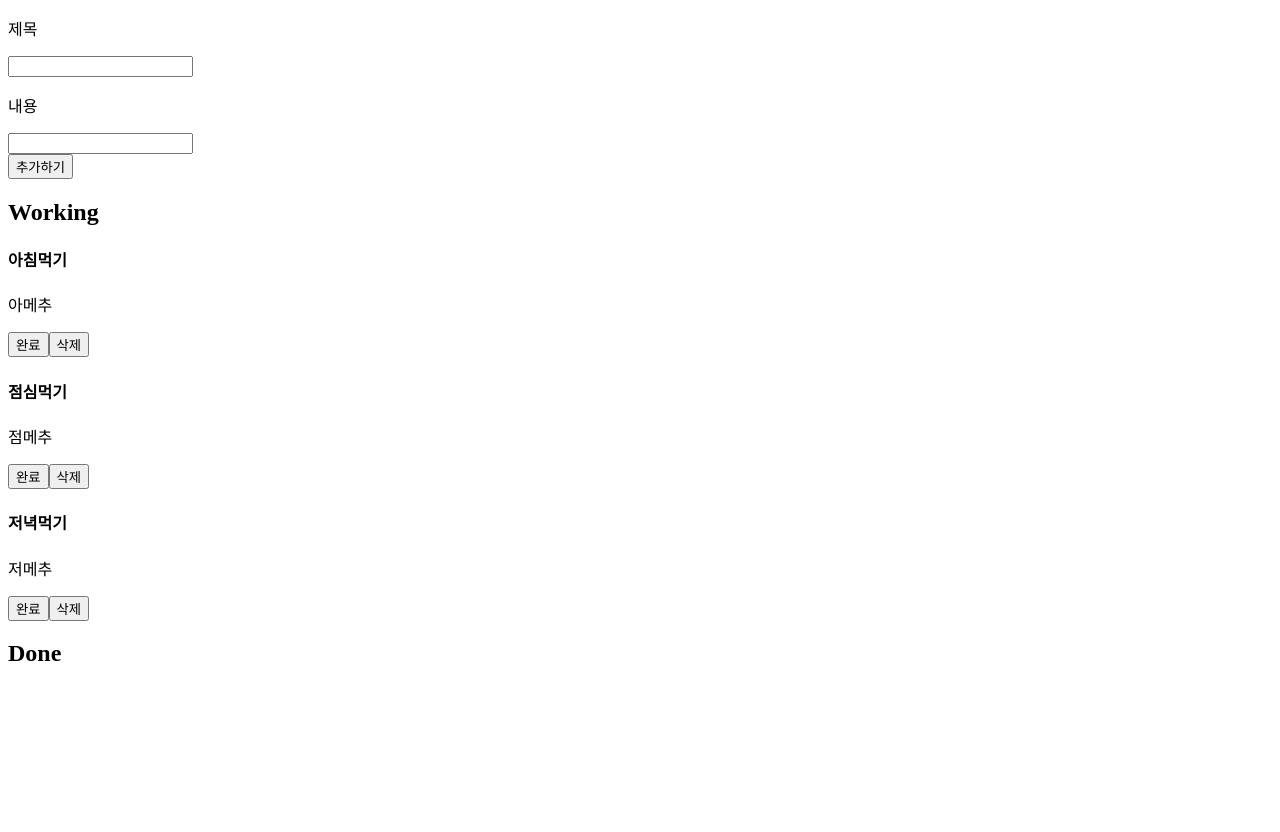
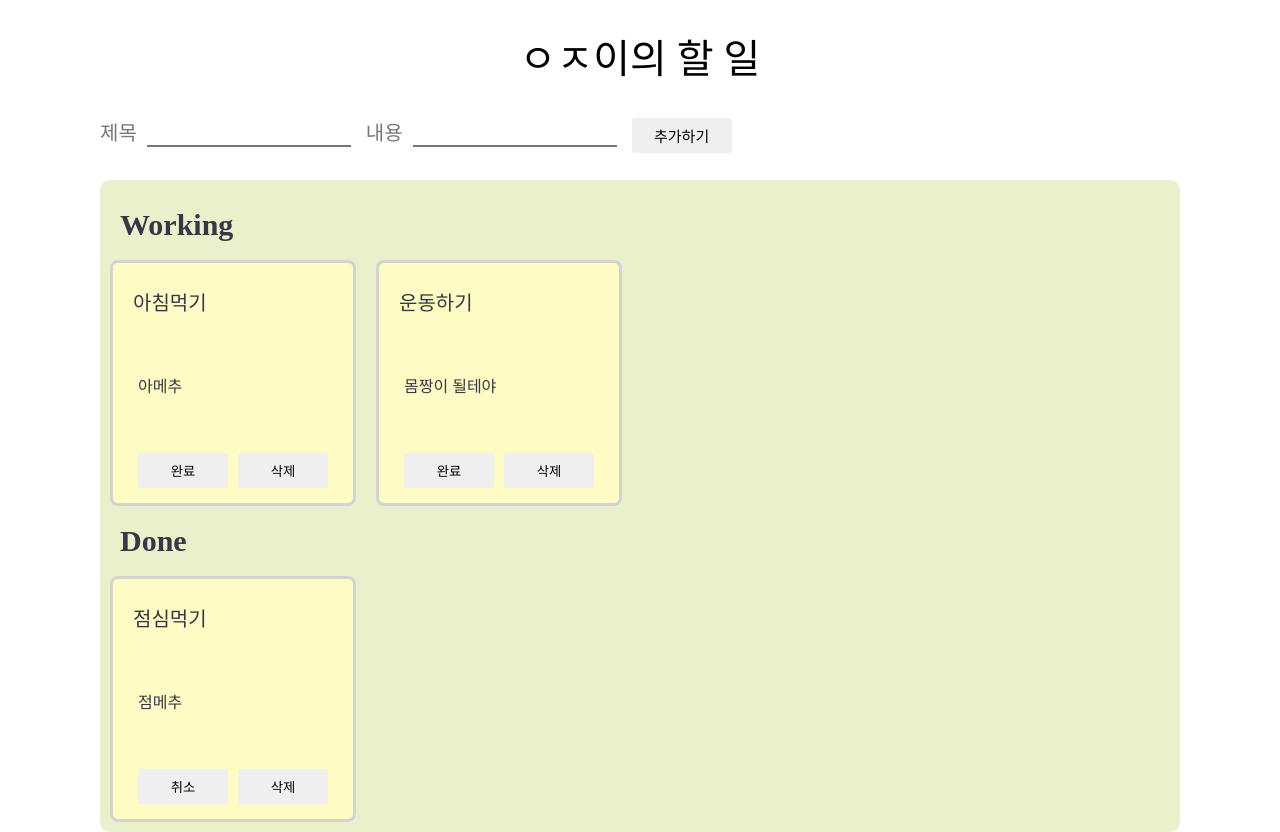
Before and after one commit to 2njeong/ts_todolist, a React (Vite) app: page / in a window 1280 px wide. Before the commit the page ends 800 px from the top, so only its background shows below. Built offline with nearby package versions, Linux system fonts and the light colour scheme; data requests are answered from the project's data file.

Commit message:
Style: 스타일 추가

```diff
--- a/db.json
+++ b/db.json
@@ -10,12 +10,12 @@
       "id": "5b8c",
       "title": "점심먹기",
       "content": "점메추",
-      "isDone": false
+      "isDone": true
     },
     {
-      "id": "304c",
-      "title": "저녁먹기",
-      "content": "저메추",
+      "id": "baa5",
+      "title": "운동하기",
+      "content": "몸짱이 될테야",
       "isDone": false
     }
   ]
--- a/package.json
+++ b/package.json
@@ -18,7 +18,8 @@
     "react": "^18.2.0",
     "react-dom": "^18.2.0",
     "react-redux": "^9.1.0",
-    "react-router-dom": "^6.22.2"
+    "react-router-dom": "^6.22.2",
+    "styled-components": "^6.1.8"
   },
   "devDependencies": {
     "@types/react": "^18.2.56",
--- a/src/App.tsx
+++ b/src/App.tsx
@@ -5,6 +5,7 @@ import { ReactNode, Suspense, useEffect } from "react";
 import { getTodolist } from "./reduxStore/modules/todolistSlice";
 import { useAppDispatch } from "./reduxHooks";
 import MakeTodo from "./components/MakeTodo";
+import styled from "styled-components";
 
 function App(): ReactNode {
   const dispatch = useAppDispatch();
@@ -19,12 +20,22 @@ function App(): ReactNode {
   return (
     <>
       <Suspense fallback={<div>로딩중..</div>}>
+        <h1>ㅇㅈ이의 할 일</h1>
         <MakeTodo />
-        <Working />
-        <Done />
+        <ListDiv>
+          <Working />
+          <Done />
+        </ListDiv>
       </Suspense>
     </>
   );
 }
 
 export default App;
+
+const ListDiv = styled.div`
+  background-color: #eaefcc;
+  padding: 10px;
+  margin-top: 20px;
+  border-radius: 10px;
+`;
--- /dev/null
+++ b/src/Globalstyle.ts
@@ -0,0 +1,67 @@
+import { createGlobalStyle } from "styled-components";
+
+const GlobalStyle = createGlobalStyle`
+html, body, div, span, applet, object, iframe,
+h1,h2, h3, h4, h5, h6, p, blockquote, pre,
+a, abbr, acronym, address, big, cite, code,
+del, dfn, em, img, ins, kbd, q, s, samp,
+small, strike, strong, sub, sup, tt, var,
+b, u, i, center,
+dl, dt, dd, ol, ul, li,
+fieldset, form, label, legend,
+table, caption, tbody, tfoot, thead, tr, th, td,
+article, aside, canvas, details, embed,
+figure, figcaption, footer, header, hgroup,
+menu, nav, output, ruby, section, summary,
+time, mark, audio, video {
+	margin: 0;
+	padding: 0;
+	border: 0;
+	font-size: 100%;
+	font: inherit;
+	vertical-align: baseline;
+}
+/* HTML5 display-role reset for older browsers */
+article, aside, details, figcaption, figure,
+footer, header, hgroup, menu, nav, section {
+	display: block;
+}
+body {
+	line-height: 1;
+}
+ol, ul {
+	list-style: none;
+}
+blockquote, q {
+	quotes: none;
+}
+blockquote:before, blockquote:after,
+q:before, q:after {
+	content: '';
+	content: none;
+}
+table {
+	border-collapse: collapse;
+	border-spacing: 0;
+}
+#root{
+    width: 1080px;
+    margin: 0 auto;
+}
+button{
+    cursor: pointer;
+}
+h1{
+    font-weight: 550;
+    font-size: 40px;
+    margin: 40px 10px;
+    text-align: center;
+}
+h2{
+    font-weight: 550;
+    font-size: 30px;
+    margin: 20px 10px;
+}
+`;
+
+export default GlobalStyle;
--- a/src/components/Done.tsx
+++ b/src/components/Done.tsx
@@ -1,12 +1,19 @@
+import styled from "styled-components";
 import Todolist from "./Todolist";
 
 const Done = () => {
   return (
-    <>
+    <DoneDiv>
       <h2>Done</h2>
       <Todolist isDone={true} />
-    </>
+    </DoneDiv>
   );
 };
 
 export default Done;
+
+const DoneDiv = styled.div`
+  display: flex;
+  flex-direction: column;
+  color: #343945;
+`;
--- a/src/components/MakeTodo.tsx
+++ b/src/components/MakeTodo.tsx
@@ -1,6 +1,7 @@
 import { FormEvent } from "react";
 import { useAddTodo, useInput } from "../customhook";
 import { Todo } from "../api";
+import styled from "styled-components";
 
 const MakeTodo = () => {
   const [title, titleHandler, clearTitle] = useInput();
@@ -16,19 +17,63 @@ const MakeTodo = () => {
   };
 
   return (
-    <form onSubmit={(e: FormEvent<HTMLFormElement>) => e.preventDefault()}>
-      <div>
-        <p>제목</p>
-        <input value={title} onChange={titleHandler}></input>
-      </div>
-      <div>
-        <p>내용</p>
-        <input value={content} onChange={contentHandler}></input>
-      </div>
+    <FormDiv>
+      <MakeTodoForm
+        onSubmit={(e: FormEvent<HTMLFormElement>) => e.preventDefault()}
+      >
+        <div>
+          <span>제목</span>
+          <input value={title} onChange={titleHandler} autoFocus></input>
+        </div>
+        <div>
+          <span>내용</span>
+          <input value={content} onChange={contentHandler} autoFocus></input>
+        </div>
 
-      <button onClick={addHandler}>추가하기</button>
-    </form>
+        <button onClick={addHandler}>추가하기</button>
+      </MakeTodoForm>
+    </FormDiv>
   );
 };
 
 export default MakeTodo;
+
+const FormDiv = styled.div`
+  margin-bottom: 30px;
+`;
+
+const MakeTodoForm = styled.form`
+  display: flex;
+  gap: 15px;
+  height: 30px;
+  display: flex;
+  align-items: center;
+
+  & span {
+    margin-right: 10px;
+    font-size: 20px;
+    color: #767872;
+    font-weight: 550;
+  }
+
+  & input {
+    height: 20px;
+    width: 200px;
+    border-top: none;
+    border-left: none;
+    border-right: none;
+    outline: none;
+    font-size: 18px;
+  }
+
+  & button {
+    border: none;
+    border-radius: 3px;
+    height: 35px;
+    width: 100px;
+    font-size: 15px;
+    &:hover {
+      background-color: #e2e2e2;
+    }
+  }
+`;
--- a/src/components/Todolist.tsx
+++ b/src/components/Todolist.tsx
@@ -1,3 +1,4 @@
+import styled from "styled-components";
 import { Todo } from "../api";
 import { useDeleteTodo, useEditTodo } from "../customhook";
 import { useAppSelector } from "../reduxHooks";
@@ -19,12 +20,16 @@ const Todolist = ({ isDone }: { isDone: boolean }) => {
   };
 
   return (
-    <>
+    <TodolistDiv>
       {showingList?.map((todo) => (
         <div key={todo.id}>
           <div>
-            <h4>{todo.title}</h4>
-            <p>{todo.content}</p>
+            <div>
+              <p>{todo.title}</p>
+            </div>
+            <div>
+              <p>{todo.content}</p>
+            </div>
           </div>
           <div>
             <button onClick={() => doneClickHandler(todo)}>
@@ -34,8 +39,66 @@ const Todolist = ({ isDone }: { isDone: boolean }) => {
           </div>
         </div>
       ))}
-    </>
+    </TodolistDiv>
   );
 };
 
 export default Todolist;
+
+const TodolistDiv = styled.div`
+  display: flex;
+  gap: 20px;
+  flex-direction: row;
+
+  & > div {
+    height: 220px;
+    width: 220px;
+    padding: 10px;
+    display: flex;
+    flex-direction: column;
+    justify-content: space-between;
+    border-radius: 8px;
+    border: solid 3px lightgray;
+    background-color: #fffbc5;
+
+    & div:nth-child(1) {
+      // 글자부
+      height: 150px;
+      padding: 10px 5px;
+      display: flex;
+      gap: 10px;
+      flex-direction: column;
+      & div:nth-child(1) {
+        height: 30px;
+        > p {
+          font-weight: 550;
+          font-size: 20px;
+        }
+      }
+      & div:nth-child(2) {
+        height: 75px;
+        padding: 10px;
+        display: flex;
+        justify-content: flex-start;
+        align-items: center;
+      }
+    }
+
+    & div:nth-child(2) {
+      // 버튼부
+      height: 40px;
+      display: flex;
+      justify-content: center;
+      gap: 10px;
+      > button {
+        width: 90px;
+        height: 35px;
+        border-radius: 3px;
+        border: none;
+        &:hover {
+          background-color: lightgray;
+        }
+      }
+    }
+  }
+`;
--- a/src/components/Working.tsx
+++ b/src/components/Working.tsx
@@ -1,12 +1,19 @@
+import styled from "styled-components";
 import Todolist from "./Todolist";
 
 const Working = () => {
   return (
-    <>
+    <WorkingDiv>
       <h2>Working</h2>
       <Todolist isDone={false} />
-    </>
+    </WorkingDiv>
   );
 };
 
 export default Working;
+
+const WorkingDiv = styled.div`
+  display: flex;
+  flex-direction: column;
+  color: #343945;
+`;
--- a/src/main.tsx
+++ b/src/main.tsx
@@ -4,11 +4,13 @@ import { QueryClient, QueryClientProvider } from "@tanstack/react-query";
 import { Provider } from "react-redux";
 import store from "./reduxStore/config/configStore.ts";
 import { ReactQueryDevtools } from "@tanstack/react-query-devtools";
+import GlobalStyle from "./Globalstyle.ts";
 
 const queryClient = new QueryClient();
 
 ReactDOM.createRoot(document.getElementById("root")!).render(
   <QueryClientProvider client={queryClient}>
+    <GlobalStyle />
     <Provider store={store}>
       {/* <React.StrictMode> */}
       <App />
```
Also changed, not shown: 1 other file (tests, documents, lock files or other folders).
